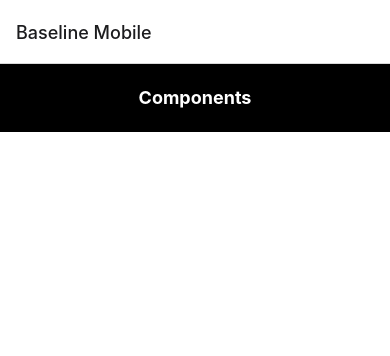
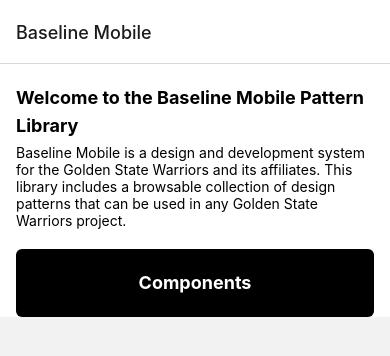
Before and after one commit to josephgknox/Baseline_Mobile, a React Native app: screen /Home in a window 390 px wide. Shown: the top 356 px of the page. Built offline with nearby package versions, Linux system fonts and the light colour scheme.

Commit message:
components update

```diff
--- a/src/screens/Components.tsx
+++ b/src/screens/Components.tsx
@@ -32,7 +32,7 @@
           <View className='flex-1 bg-white'>
 
             {/* Card */}
-            <View className=' mt-5 px-4'>
+            <View className='mt-5 px-4'>
               <Card
                 title="Card Title"
                 description="This is a Description of a Card component."
--- a/src/screens/Home.tsx
+++ b/src/screens/Home.tsx
@@ -4,7 +4,9 @@
 import {
   View,
   Text,
-  TouchableOpacity
+  TouchableOpacity,
+  SafeAreaView,
+  ScrollView
 } from 'react-native';
 
 import { NativeStackNavigationProp } from '@react-navigation/native-stack';
@@ -25,14 +27,26 @@
   });
 
   return (
-    <View className="flex-1 bg-white">
-      <TouchableOpacity
-        className="bg-black p-5"
-        accessibilityLabel="Learn more about available Baseline Mobile components"
-        onPress={() => navigation.navigate('Components')}>
-        <Text className="text-white text-lg font-bold text-center">Components</Text>
-      </TouchableOpacity>
-    </View>
+    <SafeAreaView>
+      <ScrollView>
+        <View className='flex-1 bg-white'>
+
+          <View className='mt-5 px-4'>
+            <Text className='text-lg font-bold mb-1'>Welcome to the Baseline Mobile Pattern Library</Text>
+            <Text>Baseline Mobile is a design and development system for the Golden State Warriors and its affiliates. This library includes a browsable collection of design patterns that can be used in any Golden State Warriors project.</Text>
+          </View>
+
+          <View className='mt-5 px-4'>
+            <TouchableOpacity
+              className='bg-black p-5 rounded-md'
+              accessibilityLabel="Learn more about available Baseline Mobile components"
+              onPress={() => navigation.navigate('Components')}>
+              <Text className='text-white text-lg font-bold text-center'>Components</Text>
+            </TouchableOpacity>
+          </View>
+        </View>
+      </ScrollView>
+    </SafeAreaView>
   );
 };
 
```
Also changed, not shown: 2 other files (tests, documents, lock files or other folders).
